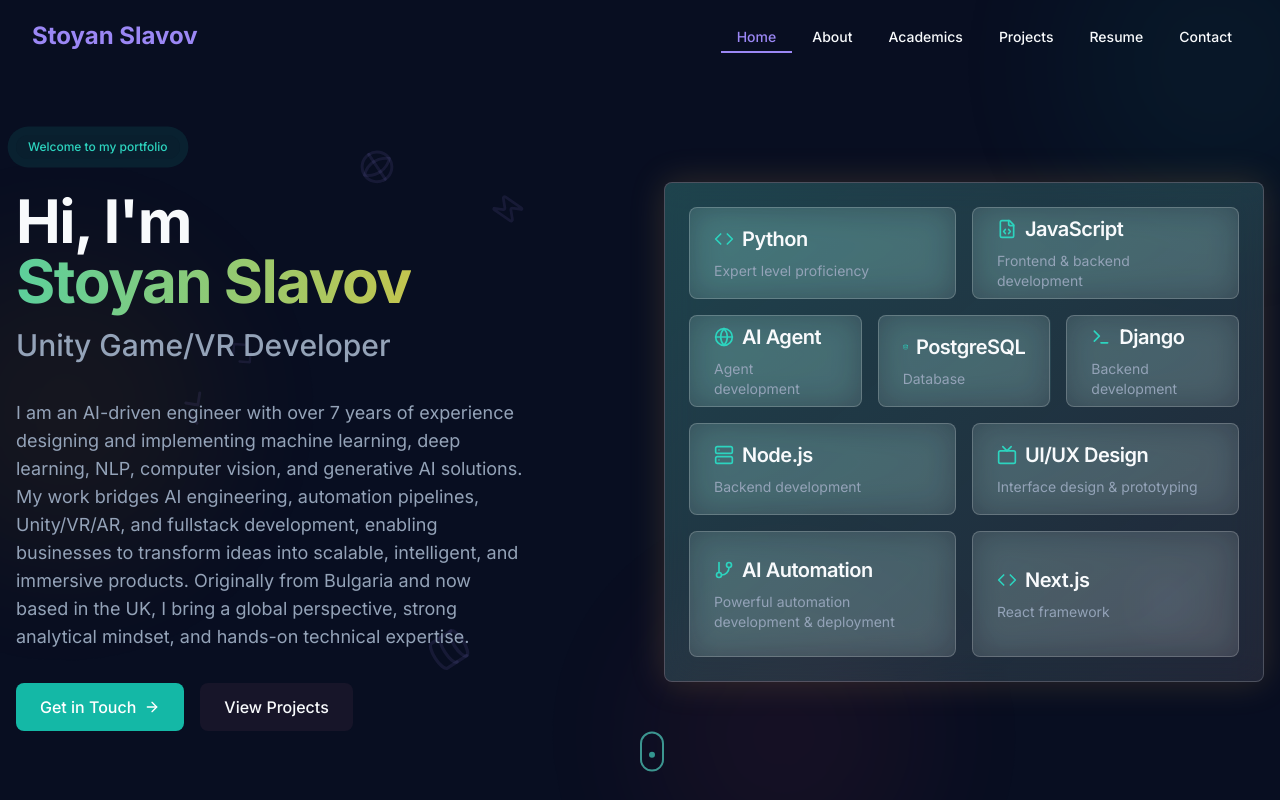
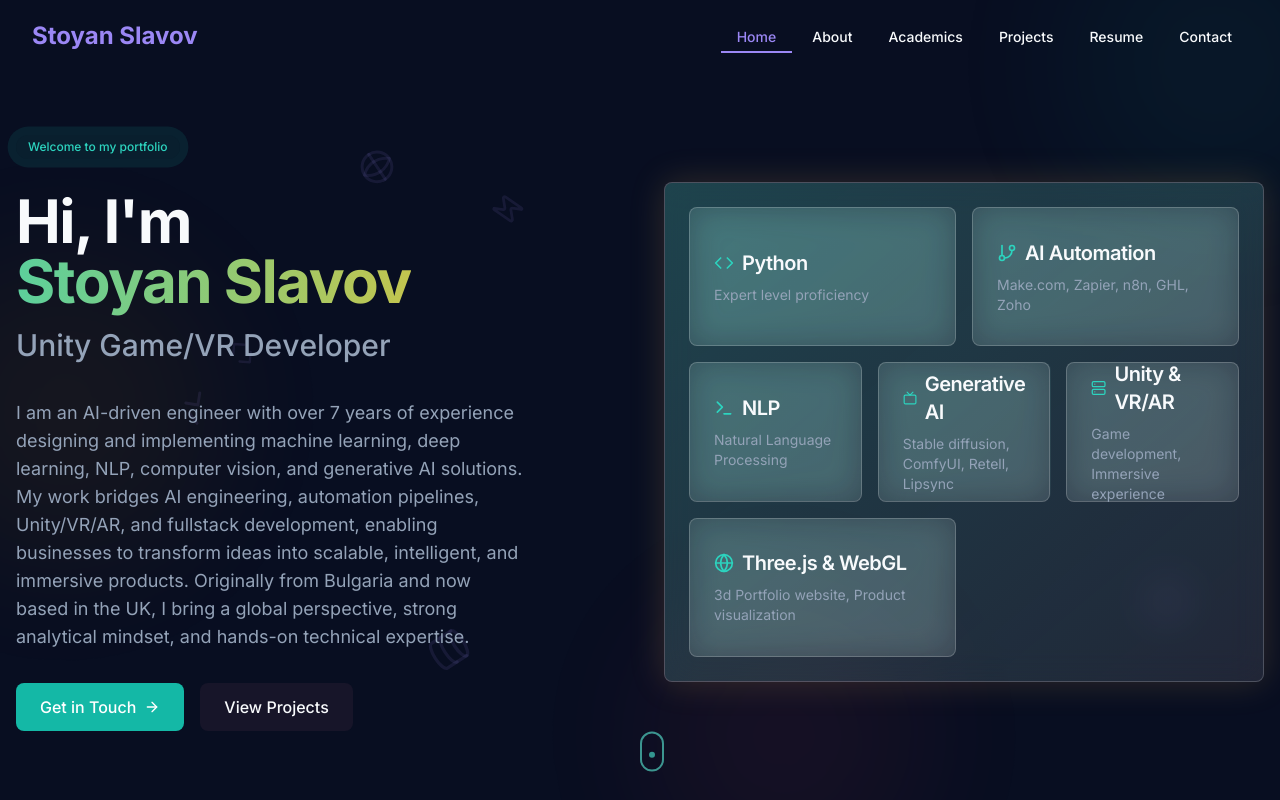
Before and after one commit to ctar0403/Portfolio-website, a React (Vite) app: page / in a window 1280 px wide. Shown: the top 800 px of the page. Built offline with nearby package versions, Linux system fonts and the light colour scheme.

Commit message:
Update HeroSection skills to new tech stack
cgen-f597a389507346c398cdcaa4e2c5618e

```diff
--- a/src/components/HeroSection.tsx
+++ b/src/components/HeroSection.tsx
@@ -212,58 +212,37 @@ const HeroSection = () => {
                 />
 
                 <SkillCard
-                  icon={FileCode}
-                  title="JavaScript"
-                  description="Frontend & backend development"
+                  icon={GitBranch}
+                  title="AI Automation"
+                  description="Make.com, Zapier, n8n, GHL, Zoho"
                   className="col-span-3 row-span-2"
                 />
 
                 <SkillCard
-                  icon={Globe}
-                  title="AI Agent"
-                  description="Agent development"
+                  icon={Terminal}
+                  title="NLP"
+                  description="Natural Language Processing"
                   className="col-span-2 row-span-2"
                 />
 
                 <SkillCard
-                  icon={Database}
-                  title="PostgreSQL"
-                  description="Database"
-                  className="col-span-2 row-span-2"
-                />
-
-                <SkillCard
-                  icon={Terminal}
-                  title="Django"
-                  description="Backend development"
+                  icon={Tv}
+                  title="Generative AI"
+                  description="Stable diffusion, ComfyUI, Retell, Lipsync"
                   className="col-span-2 row-span-2"
                 />
 
                 <SkillCard
                   icon={Server}
-                  title="Node.js"
-                  description="Backend development"
-                  className="col-span-3 row-span-2"
+                  title="Unity & VR/AR"
+                  description="Game development, Immersive experience"
+                  className="col-span-2 row-span-2"
                 />
 
                 <SkillCard
-                  icon={Tv}
-                  title="UI/UX Design"
-                  description="Interface design & prototyping"
-                  className="col-span-3 row-span-2"
-                />
-
-                <SkillCard
-                  icon={GitBranch}
-                  title="AI Automation"
-                  description="Powerful automation development & deployment"
-                  className="col-span-3 row-span-2"
-                />
-
-                <SkillCard
-                  icon={Code}
-                  title="Next.js"
-                  description="React framework"
+                  icon={Globe}
+                  title="Three.js & WebGL"
+                  description="3d Portfolio website, Product visualization"
                   className="col-span-3 row-span-2"
                 />
               </div>
```
